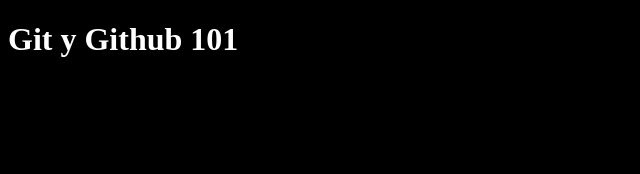
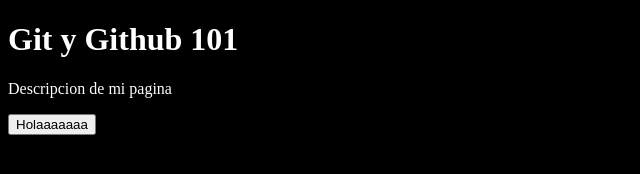
Before and after one commit to yimmirp/TallerGit, a plain HTML site: page index.html in a window 1280 px wide. Shown: the whole page, without its empty margins (0-640 px from the left). Drawn offline with Linux system fonts and the light colour scheme.

Commit message:
Mi primer commir en rama-1

```diff
--- a/index.html
+++ b/index.html
@@ -8,5 +8,7 @@
 </head>
 <body>
   <h1>Git y Github 101</h1>
+  <p>Descripcion de mi pagina</p>
+  <button>Holaaaaaaa</button>
 </body>
 </html>
```
